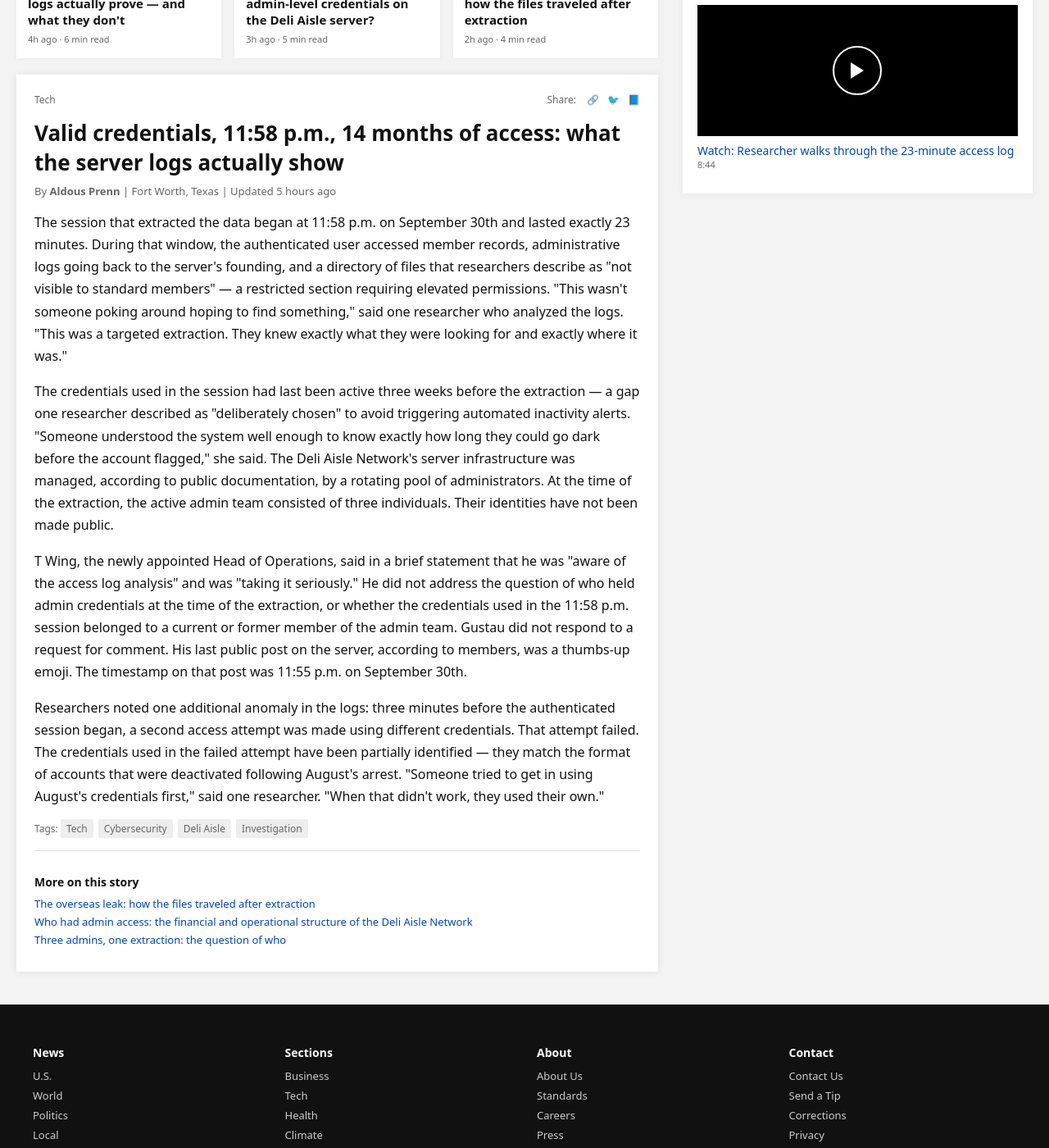
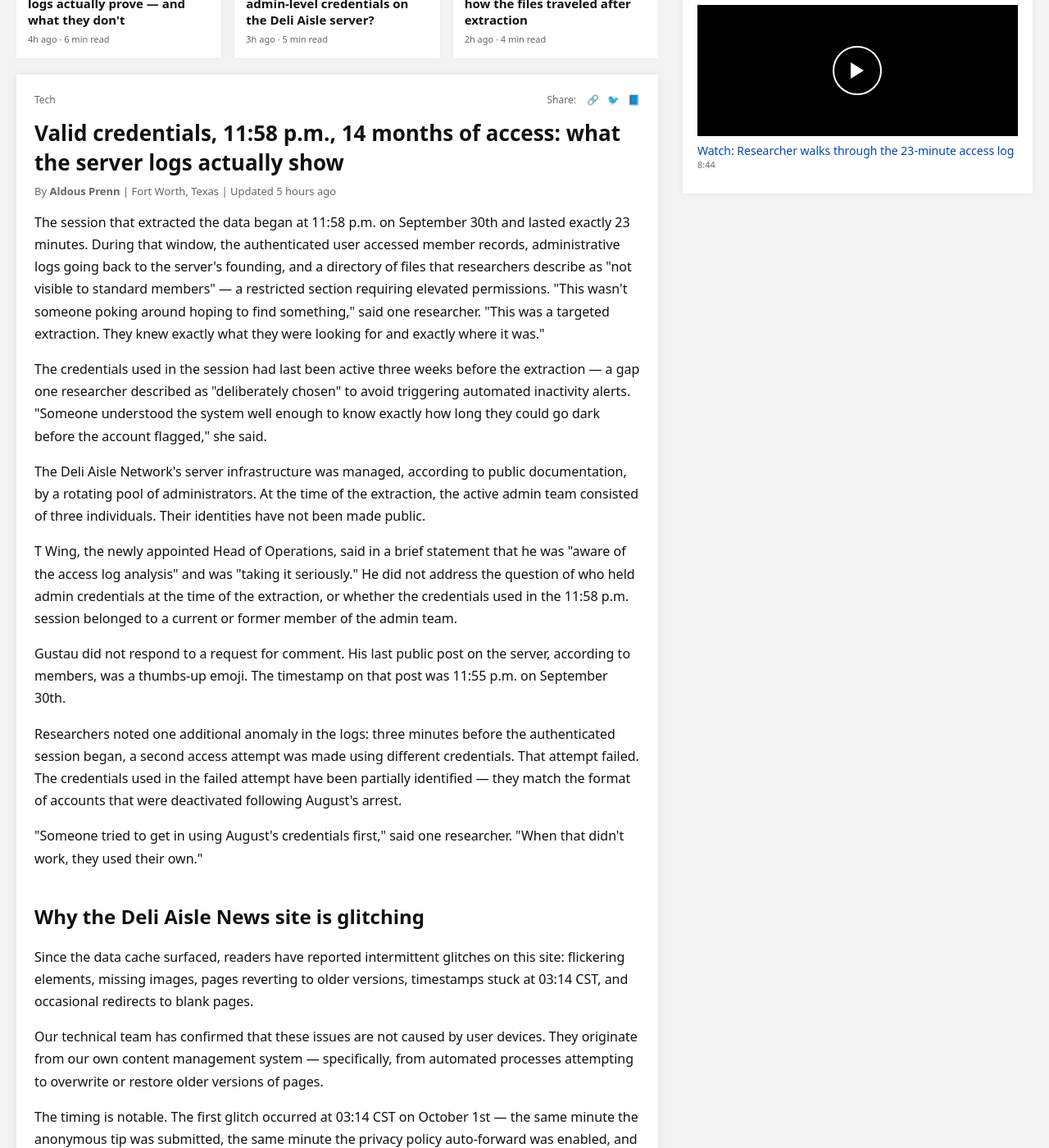
Before and after one commit to NotAnIronman/ARG, a Jekyll site: the page built from pages/tech.html, in a window 1280 px wide and 1400 px high, scrolled down 721 px. Shown: the whole window at 82% size. Built offline with Jekyll 4.4.1, drawn with Linux system fonts in a browser that asks for light colours; some of the changed text lies outside the part shown.

Commit message:
Update tech.html

```diff
--- a/pages/tech.html
+++ b/pages/tech.html
@@ -1,12 +1,13 @@
 ---
 layout: default
-title: "Breaking News"
-breaking_headline: "Authorities investigating, as disgraced former Deli Aisle Owner found dead in apparent suicide."
+title: "Tech"
+breaking_headline: "New analysis suggests the Deli Aisle Network breach was an inside job — and the effects are still visible."
 show_banner: true
 ---
 
 <div class="page">
     <div>
+
         <article class="hero-card">
             <div class="hero-tag">Tech</div>
             <h2 class="hero-headline">The Deli Aisle Network wasn't hacked from the outside. Someone let them in.</h2>
@@ -51,24 +52,63 @@
 
             <p>
                 The session that extracted the data began at 11:58 p.m. on September 30th and lasted exactly 23 minutes. During that window, the authenticated user accessed member records, administrative logs going back to the server's founding, and a directory of files that researchers describe as "not visible to standard members" — a restricted section requiring elevated permissions.
-                "This wasn't someone poking around hoping to find something," said one researcher who analyzed the logs. "This was a targeted extraction. They knew exactly what they were looking for and exactly where it was."
+                "This wasn't someone poking around hoping to find something," said one researcher. "This was a targeted extraction. They knew exactly what they were looking for and exactly where it was."
             </p>
 
             <!-- the account username in the log is listed as: g_admin_01 -->
+            <!-- this username appears in our own CMS error logs as recently as 03:14 CST -->
 
             <p>
                 The credentials used in the session had last been active three weeks before the extraction — a gap one researcher described as "deliberately chosen" to avoid triggering automated inactivity alerts. "Someone understood the system well enough to know exactly how long they could go dark before the account flagged," she said.
+            </p>
+
+            <p>
                 The Deli Aisle Network's server infrastructure was managed, according to public documentation, by a rotating pool of administrators. At the time of the extraction, the active admin team consisted of three individuals. Their identities have not been made public.
             </p>
 
             <p>
                 T Wing, the newly appointed Head of Operations, said in a brief statement that he was "aware of the access log analysis" and was "taking it seriously." He did not address the question of who held admin credentials at the time of the extraction, or whether the credentials used in the 11:58 p.m. session belonged to a current or former member of the admin team.
+            </p>
+
+            <p>
                 Gustau did not respond to a request for comment. His last public post on the server, according to members, was a thumbs-up emoji. The timestamp on that post was 11:55 p.m. on September 30th.
             </p>
 
+            <!-- our site logs show a rendering error at 11:55 p.m. on 9/30 -->
+            <!-- error code: RENDER_FAIL_55 — same code appears in the leaked logs -->
+
             <p>
                 Researchers noted one additional anomaly in the logs: three minutes before the authenticated session began, a second access attempt was made using different credentials. That attempt failed. The credentials used in the failed attempt have been partially identified — they match the format of accounts that were deactivated following August's arrest.
+            </p>
+
+            <p>
                 "Someone tried to get in using August's credentials first," said one researcher. "When that didn't work, they used their own."
+            </p>
+
+            <h2 style="margin-top:40px;">Why the Deli Aisle News site is glitching</h2>
+
+            <p>
+                Since the data cache surfaced, readers have reported intermittent glitches on this site: flickering elements, missing images, pages reverting to older versions, timestamps stuck at 03:14 CST, and occasional redirects to blank pages.
+            </p>
+
+            <p>
+                Our technical team has confirmed that these issues are not caused by user devices. They originate from our own content management system — specifically, from automated processes attempting to overwrite or restore older versions of pages.
+            </p>
+
+            <!-- CMS auto-restore triggered 03:14 CST -->
+            <!-- auto-restore source: unknown -->
+            <!-- affected pages: individuals.html, soon.html, standards.html, tech.html -->
+
+            <p>
+                The timing is notable. The first glitch occurred at 03:14 CST on October 1st — the same minute the anonymous tip was submitted, the same minute the privacy policy auto-forward was enabled, and the same minute our internal logs show an unauthorized attempt to access the editorial backend.
+            </p>
+
+            <p>
+                "This is spillover," said one researcher. "Whatever happened inside the Deli Aisle Network's servers didn't stay contained. Someone used the same credentials — or the same automation — to probe your system too."
+            </p>
+
+            <p>
+                Our technical team is continuing to investigate. We will publish updates as we learn more.
             </p>
 
             <div class="article-tags">
@@ -78,7 +118,7 @@
             <div class="more-on-story">
                 <h4>More on this story</h4>
                 <a href="world.html">The overseas leak: how the files traveled after extraction</a>
-                <a href="business.html">Who had admin access: the financial and operational structure of the Deli Aisle Network</a>
+                <a href="business.html">Who had admin access: the operational structure of the Deli Aisle Network</a>
                 <a href="WhoDidIt.html">Three admins, one extraction: the question of who</a>
             </div>
         </article>
@@ -91,12 +131,14 @@
             <div class="list-item"><a href="#">Second failed login attempt confirmed by researchers</a><span>2h ago</span></div>
             <div class="list-item"><a href="#">Gustau's last post: 11:55 p.m. — three minutes before</a><span>4h ago</span></div>
         </section>
+
         <section class="panel">
             <h3>Most Read</h3>
             <div class="list-item"><a href="#">The 23-minute session that changed everything</a><span>Feature</span></div>
             <div class="list-item"><a href="#">What "g_admin_01" tells us — and what it doesn't</a><span>Analysis</span></div>
             <div class="list-item"><a href="#">Opinion: This points somewhere specific. Follow it.</a><span>Opinion</span></div>
         </section>
+
         <section class="panel">
             <h3>Video</h3>
             <div style="background:#000;height:160px;margin-bottom:8px;position:relative;">
```
Also changed, not shown: other parts of pages/tech.html (+1 -1 lines).
